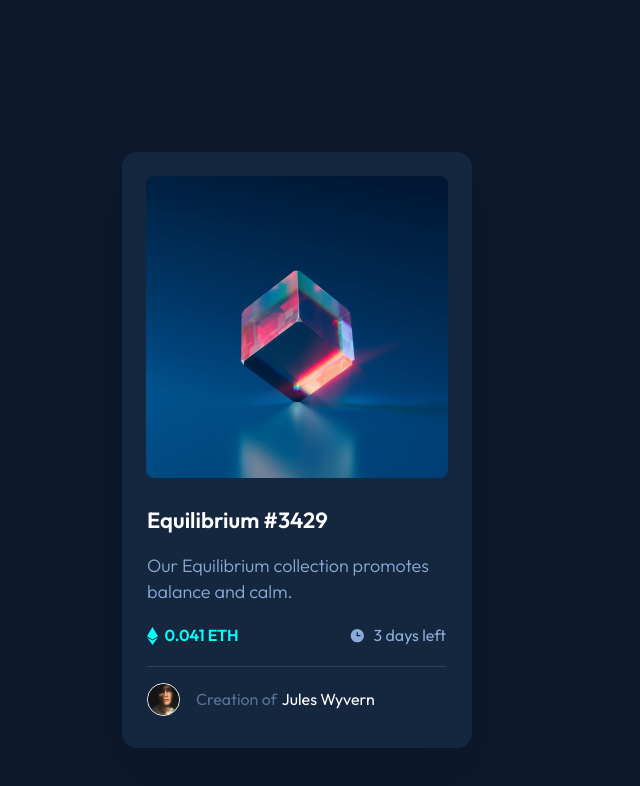
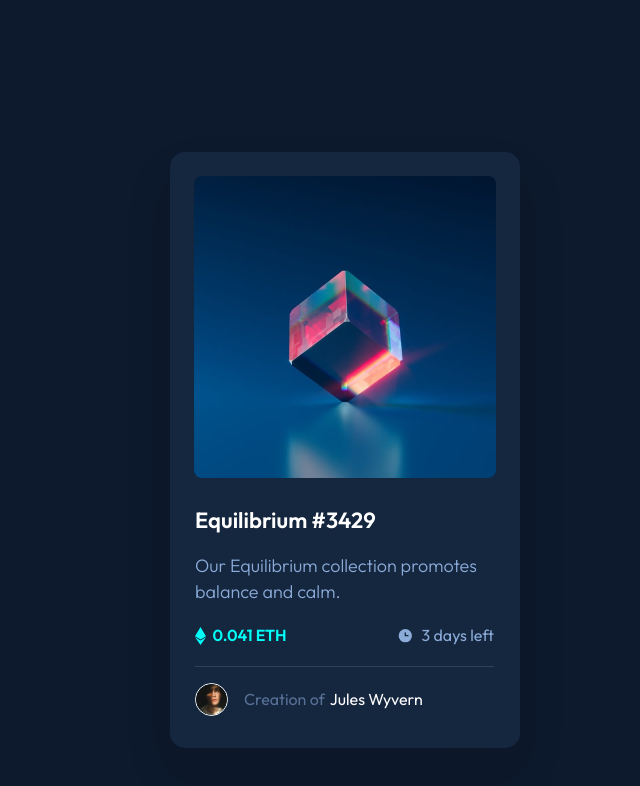
Before and after one commit to CharlesSquirel/NFT-preview-card-component, a plain HTML site: page index.html in a window 1536 px wide. Shown: the whole page, without its empty margins (423-1063 px from the left). Drawn offline with Linux system fonts and the light colour scheme.

Commit message:
Add files via upload

```diff
--- a/style.css
+++ b/style.css
@@ -123,7 +123,7 @@ h3 {
 }
 
 .container {
-  width: 375px;
+  min-width: 375px;
   height: 667px;
   display: flex;
   justify-content: center;
@@ -211,7 +211,7 @@ h3 {
 
   .container {
     min-width: 1440px;
-    min-height: 900px;
+    height: 900px;
   }
 
   .card {
@@ -263,6 +263,6 @@ h3 {
 
   .container {
     min-width: 2000px;
-    min-height: 900px;
+    height: 900px;
   }
 }
```
